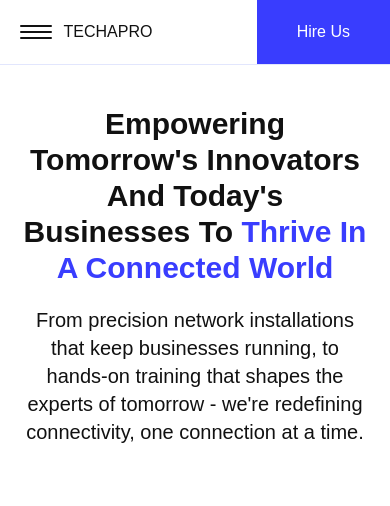
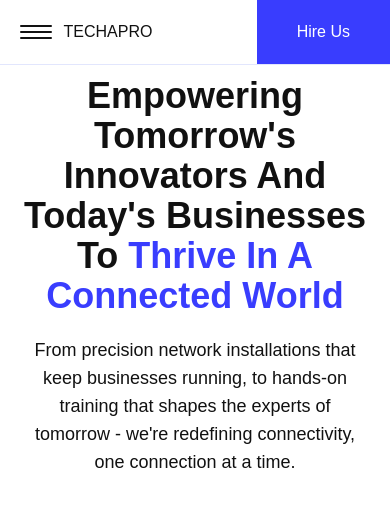
Before and after one commit to awpage/spicy-salad, a website built with Vite: page index.html in a window 390 px wide. Built offline with nearby package versions, Linux system fonts and the light colour scheme; a web font is replaced by a local one.

Commit message:
fix: adjust header background color and update text sizes in hero section

```diff
--- a/index.html
+++ b/index.html
@@ -9,7 +9,7 @@
 </head>
 
 <body class="bg-white">
-  <header class="flex items-center justify-center border-b border-primary-100 sticky top-0">
+  <header class="flex items-center justify-center bg-white border-b border-primary-100 sticky top-0">
     <div class="lg:page max-lg:pl-[5%] max-lg:w-full flex justify-between items-center">
       <input type="checkbox" id="hamburger" class="hidden" />
       <div class="flex gap-3 items-center">
@@ -58,13 +58,13 @@
       </nav>
     </div>
   </header>
-  <section class="h-[90vh] flex justify-center">
+  <section class="h-[90vh] flex justify-center bg-white">
     <div class="lg:page max-lg:px-[5%] max-lg:w-full h-[50vh] lg:h-[60vh] flex flex-col gap-5 items-center justify-center">
-      <h1 class="font-black text-3xl lg:text-6xl text-center capitalize" id="mainHeading">
+      <h1 class="font-black text-4xl lg:text-6xl text-center capitalize" id="mainHeading">
         Empowering Tomorrow's innovators and today's businesses to
         <span class="text-primary-500">thrive in a connected world</span>
       </h1>
-      <p class="text-center text-xl lg:w-4/5" id="subText">
+      <p class="text-center text-lg lg:w-4/5" id="subText">
         From precision network installations that keep businesses running, to hands-on training that shapes the experts of tomorrow - we're redefining connectivity, one connection at a time.
       </p>
     </div>
```
